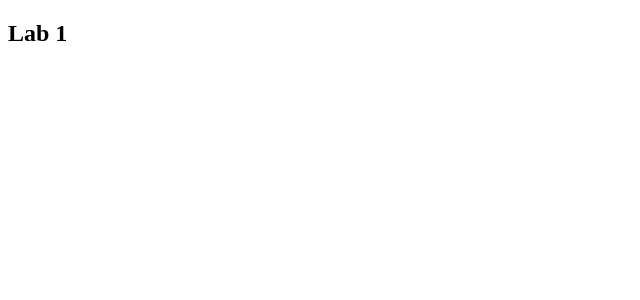
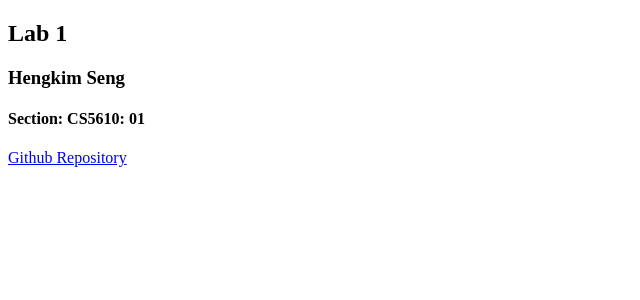
Before and after one commit to senghengkim/kambaz-next-js, a Next.js app: page /labs/lab1 in a window 1280 px wide. Shown: the top 300 px of the page, without its empty margins (0-640 px from the left). Built offline with nearby package versions, Linux system fonts and the light colour scheme.

Commit message:
Update student name and git config

```diff
--- a/app/labs/lab1/page.tsx
+++ b/app/labs/lab1/page.tsx
@@ -3,7 +3,12 @@ export default function Lab1() {
     return (
         <div id="wd-lab1">
             <h2>Lab 1</h2>
-
+            <h3>Hengkim Seng</h3>
+            <h4>Section: CS5610: 01</h4>
+            <a id="wd-github" href="https://github.com/senghengkim/kambaz-next-js">
+                Github Repository
+            </a>
+            {/*Empty for now */}
         </div>
     );
 }
```
